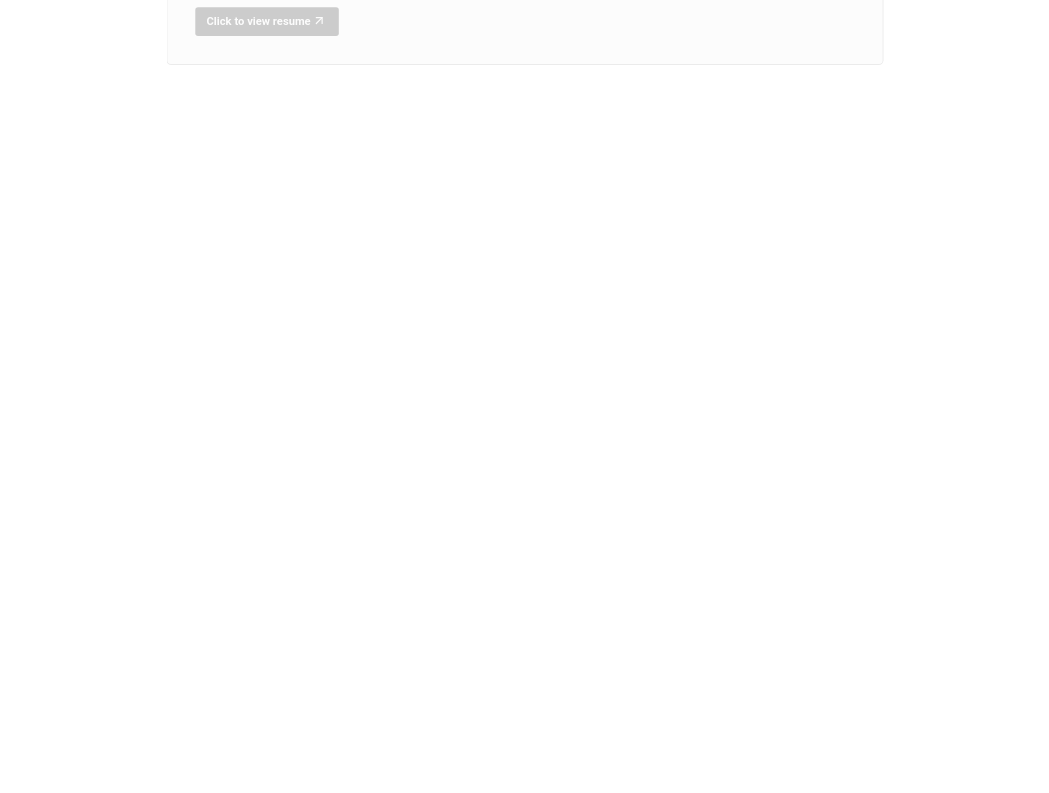
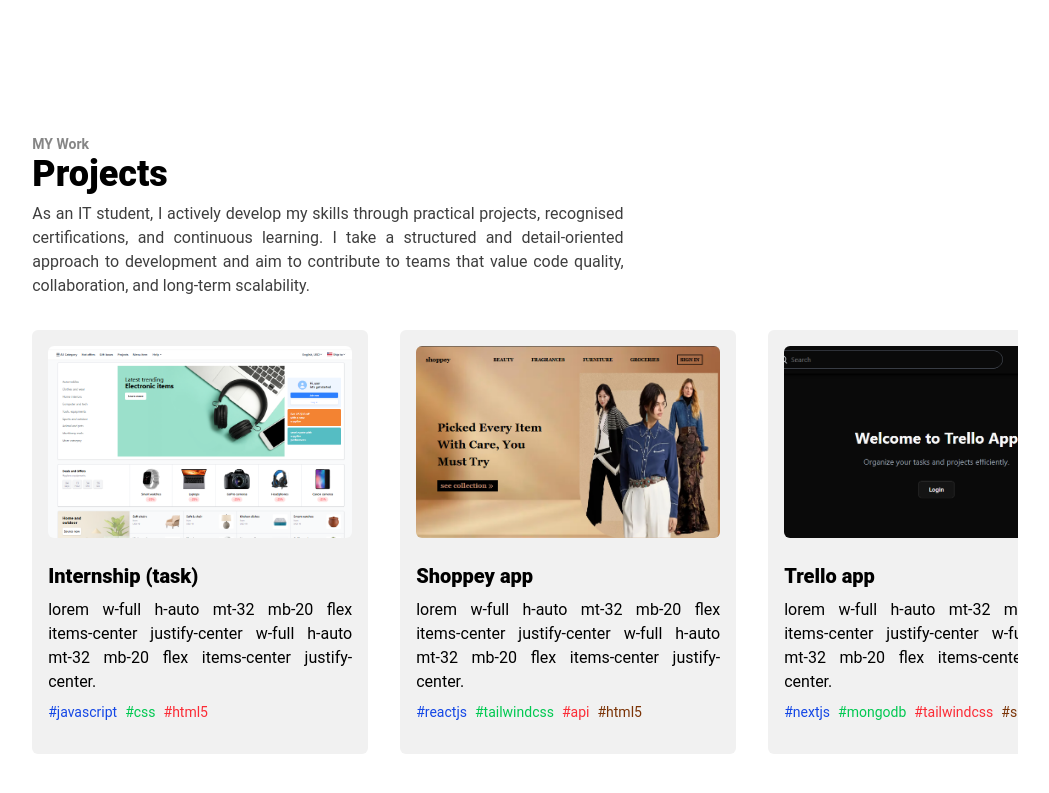
Before and after one commit to rimsha-shoukat/rimsha-shoukat, a Next.js app: page / in a window 1280 px wide. Shown: the part 1213-2006 px from the top of the page, without its empty margins (115-1164 px from the left). Before the commit the page ends 1315 px from the top, so only its background shows below. Built offline with nearby package versions, Linux system fonts and the light colour scheme.

Commit message:
project section added

```diff
--- a/src/app/page.js
+++ b/src/app/page.js
@@ -1,6 +1,7 @@
 import React from 'react';
 import { Cover } from '../sections/cover';
 import { About } from '../sections/about';
+import { Projects } from "../sections/projects";
 
 export default function Home() {
   return (
@@ -8,6 +9,7 @@ export default function Home() {
       <section className="bg-white text-black dark:bg-black dark:text-white w-full h-full">
         <Cover />
         <About />
+        <Projects />
       </section>
     </>
   );
--- a/src/sections/about.jsx
+++ b/src/sections/about.jsx
@@ -3,20 +3,18 @@ export function About() {
     return (
         <>
             <section className="w-full flex flex-row items-center justify-center">
-                <div className="aboutSection w-[80vw] h-auto bg-[#f1f1f1] dark:bg-[#0a0a0a] border border-[#0a0a0a]/50 dark:border-[#f1f1f1]/50 rounded-md flex flex-row items-center justify-between p-10 gap-2">
+                <div className="aboutSection w-[77vw] h-auto bg-[#f1f1f1] dark:bg-[#0a0a0a] border border-[#0a0a0a]/50 dark:border-[#f1f1f1]/50 rounded-md flex flex-row items-center justify-between p-10 gap-2">
                     {/* about me */}
                     <span className="w-1/2 flex flex-col items-start justify-center gap-5">
                         <h1 className="text-2xl font-bold line-clamp-2">Developing Clean, Scalable Web Applications</h1>
                         <p className="text-justify">I am a Front-End Developer with a solid foundation in HTML, CSS, JavaScript,
                             React.js, Framer motion, and Tailwind CSS, currently expanding my skill set towards full-stack
-                            development using Next.js. Since 2024, I have been building responsive and
+                            development using Next.js.
+                            <br /><br />
+                            Since 2024, I have been building responsive and
                             accessible web applications with a strong focus on performance, maintainable
                             code, and user experience.
-                            <br /><br />
-                            As an IT student, I actively develop my skills through practical projects,
-                            recognised certifications, and continuous learning. I take a structured and
-                            detail-oriented approach to development and aim to contribute to teams that
-                            value code quality, collaboration, and long-term scalability.</p>
+                        </p>
                         {/* resume link button */}
                         <button className="px-4 py-2 bg-black text-[#f1f1f1] dark:bg-white dark:text-[#0a0a0a] rounded-sm font-semibold hover:bg-[#0a0a0a]/90 dark:hover:bg-[#f1f1f1]/90 transition-all duration-300 ease-in-out">Click to view resume
                             <svg className="inline pb-1" xmlns="http://www.w3.org/2000/svg" width="24" height="24" viewBox="0 0 24 24" fill="none" stroke="currentColor" strokeWidth="2" strokeLinecap="round" strokeLinejoin="round"><path d="M7 7h10v10" /><path d="M7 17 17 7" /></svg>
--- a/src/sections/cover.jsx
+++ b/src/sections/cover.jsx
@@ -6,7 +6,7 @@ export function Cover() {
             <main className="w-screen h-screen">
 
                 {/* navbar */}
-                <nav className="fixed w-full h-auto px-8 py-3 flex flex-row items-center justify-between">
+                <nav className="fixed w-full h-auto px-8 py-3 flex flex-row items-center justify-between bg-white/50 dark:bg-black/50 z-10">
                     <h1 className="font-bold text-xl">rimsha</h1>
                     <span className="w-auto flex flex-row items-center justify-center gap-4">
                         <button className="navBtn1 text-sm hover:text-amber-900 transition-all duration-500 ease-in-out">Home</button>
--- a/src/sections/projects.jsx
+++ b/src/sections/projects.jsx
@@ -0,0 +1,114 @@
+import Image from "next/image";
+
+const projects = [
+    {
+        id: 0,
+        image: "shoppey",
+        title: "Shoppey",
+        detail: "lorem w-full h-auto mt-32 mb-20 flex items-center justify-center w-full h-auto mt-32 mb-20 flex items-center justify-center",
+        tech: ["reactjs", "api", "tailwindcss", "css"]
+    },
+    {
+        id: 1,
+        image: "internship",
+        title: "Brand",
+        detail: "lorem w-full h-auto mt-32 mb-20 flex items-center justify-center w-full h-auto mt-32 mb-20 flex items-center justify-center",
+        tech: ["js", "css", "html", "tailwindcss"]
+    },
+    {
+        id: 2,
+        image: "trello",
+        title: "Trello",
+        detail: "lorem w-full h-auto mt-32 mb-20 flex items-center justify-center w-full h-auto mt-32 mb-20 flex items-center justify-center",
+        tech: ["nextjs", "mongodb", "jwt", "shadcnui"]
+    },
+    {
+        id: 3,
+        image: "portfolio",
+        title: "Portfolio",
+        detail: "lorem w-full h-auto mt-32 mb-20 flex items-center justify-center w-full h-auto mt-32 mb-20 flex items-center justify-center",
+        tech: ["reactjs", "tailwindcss", "css", "html"]
+    },
+]
+
+export function Projects() {
+    return (
+        <>
+            <section className="w-full h-auto mt-32 mb-20 flex items-center justify-center">
+                <div className="w-[77vw] h-auto flex flex-col items-start justify-center gap-8">
+                    <div className="w-[60%] flex flex-col">
+                        <p className="text-sm dark:text-[#f1f1f1]/50 text-[#0e0e0e]/50 font-semibold">MY Work</p>
+                        <h1 className="text-4xl font-extrabold">Projects</h1>
+                        <p className="text-justify mt-2 line-clamp-4 dark:text-[#f1f1f1]/50 text-[#0e0e0e]/80">
+                            As an IT student, I actively develop my skills through practical projects,
+                            recognised certifications, and continuous learning. I take a structured and
+                            detail-oriented approach to development and aim to contribute to teams that
+                            value code quality, collaboration, and long-term scalability.
+                        </p>
+                    </div>
+                    <div className="w-full h-auto flex flex-row items-start justify-start gap-8 overflow-x-scroll [&::-webkit-scrollbar]:hidden [-ms-overflow-style:none] [scrollbar-width:none]">
+                        {/* projects scroll */}
+                        <div className="w-84 h-auto hover:scale-[0.95] transition-all duration-500 ease-in-out flex flex-col items-center justify-center gap-2 p-4 rounded-md bg-[#f1f1f1] dark:bg-[#0e0e0e]">
+                            <div className="rounded-md w-full h-48 bg-[url('/assests/internship.png')] bg-cover bg-center" />
+                            <div className="w-84 p-4 flex flex-col gap-2">
+                                <h1 className="font-extrabold text-xl line-clamp-1">Internship (task)</h1>
+                                <p className="text-[1rem] text-justify">
+                                    lorem w-full h-auto mt-32 mb-20 flex items-center justify-center w-full h-auto mt-32 mb-20 flex items-center justify-center.
+                                </p>
+                                <div className="flex flex-row gap-2 text-sm">
+                                    <p className="text-blue-700">#javascript</p>
+                                    <p className="text-green-500">#css</p>
+                                    <p className="text-red-500">#html5</p>
+                                </div>
+                            </div>
+                        </div>
+                        <div className="w-84 h-auto hover:scale-[0.95] transition-all duration-500 ease-in-out flex flex-col items-center justify-center gap-2 p-4 rounded-md bg-[#f1f1f1] dark:bg-[#0e0e0e]">
+                            <div className="rounded-md w-full h-48 bg-[url('/assests/shoppey.png')] bg-cover bg-center" />
+                            <div className="w-84 p-4 flex flex-col gap-2">
+                                <h1 className="font-extrabold text-xl line-clamp-1">Shoppey app</h1>
+                                <p className="text-[1rem] text-justify">
+                                    lorem w-full h-auto mt-32 mb-20 flex items-center justify-center w-full h-auto mt-32 mb-20 flex items-center justify-center.
+                                </p>
+                                <div className="flex flex-row gap-2 text-sm">
+                                    <p className="text-blue-700">#reactjs</p>
+                                    <p className="text-green-500">#tailwindcss</p>
+                                    <p className="text-red-500">#api</p>
+                                    <p className="text-amber-900">#html5</p>
+                                </div>
+                            </div>
+                        </div>
+                        <div className="w-84 h-auto hover:scale-[0.95] transition-all duration-500 ease-in-out flex flex-col items-center justify-center gap-2 p-4 rounded-md bg-[#f1f1f1] dark:bg-[#0e0e0e]">
+                            <div className="rounded-md w-full h-48 bg-[url('/assests/trello.png')] bg-cover bg-center" />
+                            <div className="w-84 p-4 flex flex-col gap-2">
+                                <h1 className="font-extrabold text-xl line-clamp-1">Trello app</h1>
+                                <p className="text-[1rem] text-justify">
+                                    lorem w-full h-auto mt-32 mb-20 flex items-center justify-center w-full h-auto mt-32 mb-20 flex items-center justify-center.
+                                </p>
+                                <div className="flex flex-row gap-2 text-sm">
+                                    <p className="text-blue-700">#nextjs</p>
+                                    <p className="text-green-500">#mongodb</p>
+                                    <p className="text-red-500">#tailwindcss</p>
+                                    <p className="text-amber-900">#shadncnui</p>
+                                </div>
+                            </div>
+                        </div>
+                        <div className="w-84 h-auto hover:scale-[0.95] transition-all duration-500 ease-in-out flex flex-col items-center justify-center gap-2 p-4 rounded-md bg-[#f1f1f1] dark:bg-[#0e0e0e]">
+                            <div className="rounded-md w-full h-48 bg-[url('/assests/portfolio.png')] bg-cover bg-center" />
+                            <div className="w-84 p-4 flex flex-col gap-2">
+                                <h1 className="font-extrabold text-xl line-clamp-1">Portfolio app</h1>
+                                <p className="text-[1rem] text-justify">
+                                    lorem w-full h-auto mt-32 mb-20 flex items-center justify-center w-full h-auto mt-32 mb-20 flex items-center justify-center.
+                                </p>
+                                <div className="flex flex-row gap-2 text-sm">
+                                    <p className="text-blue-700">#reactjs</p>
+                                    <p className="text-green-500">#tailwindcss</p>
+                                    <p className="text-red-500">#html5</p>
+                                </div>
+                            </div>
+                        </div>
+                    </div>
+                </div>
+            </section>
+        </>
+    )
+}
```
Also changed, not shown: public/assests/brand.png (deleted), public/assests/internship.PNG (added).
